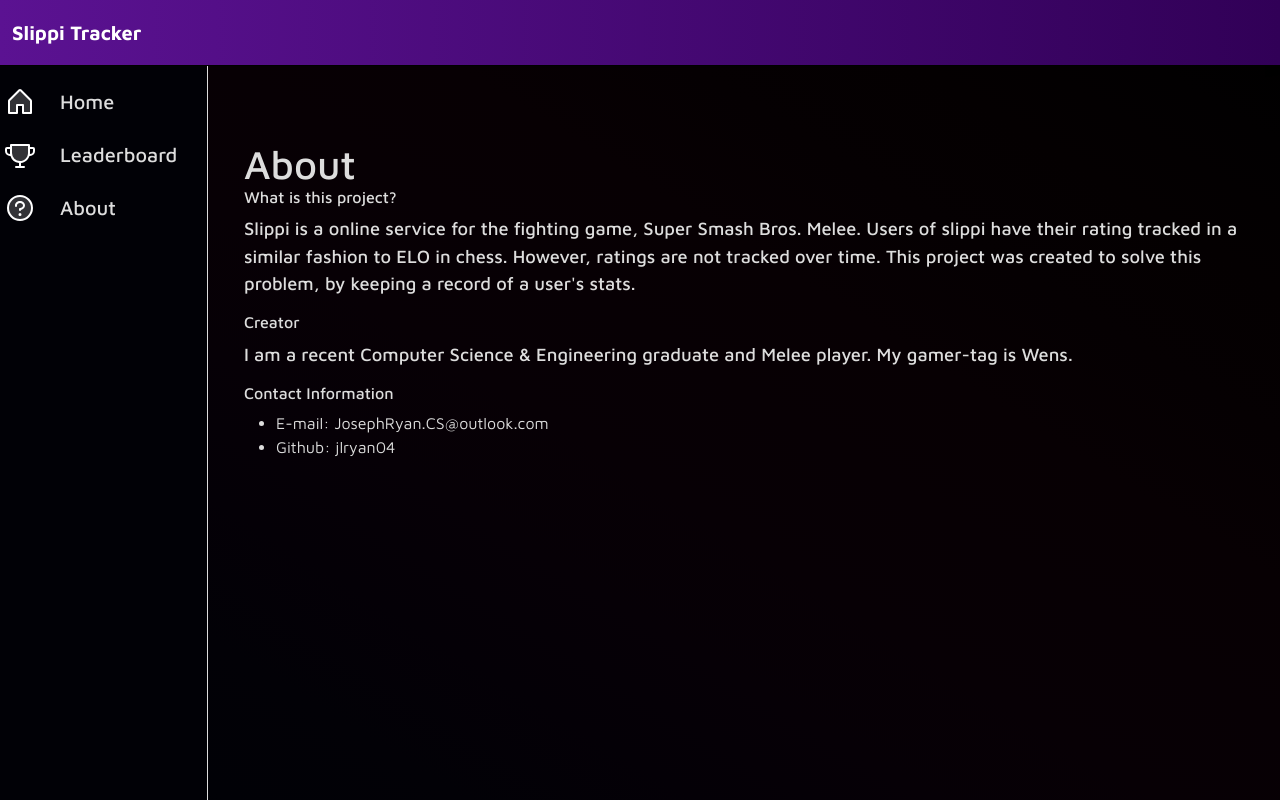
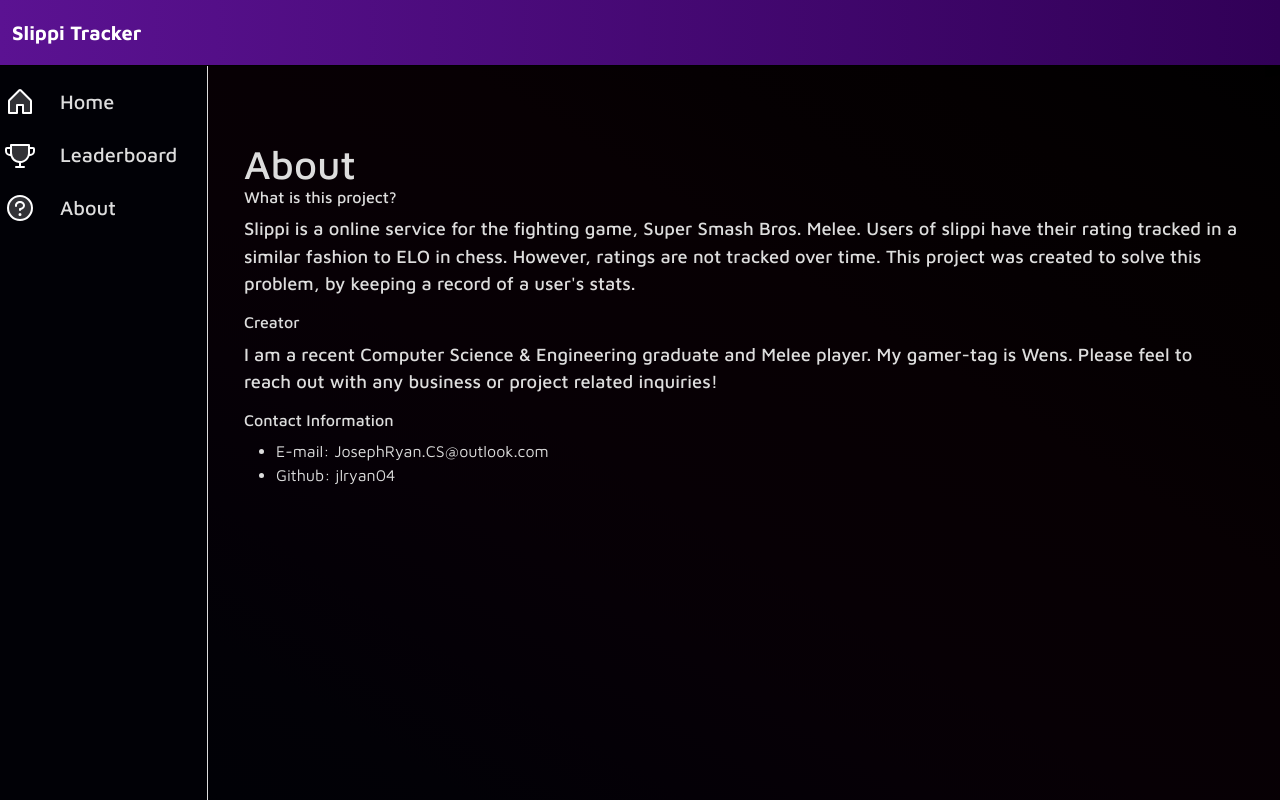
Before and after one commit to JosephRyan04/React-EloTracker, a React (Create React App) app: page /about in a window 1280 px wide. Built offline with nearby package versions, Linux system fonts and the light colour scheme.

Commit message:
Updated about section

```diff
--- a/src/pages/About.js
+++ b/src/pages/About.js
@@ -13,7 +13,8 @@ export default function ExplorePage() {
         This project was created to solve this problem, by keeping a record of a user's stats.</p>
         <h6>Creator</h6>
         <p className='about'>
-          I am a recent Computer Science & Engineering graduate and Melee player. My gamer-tag is Wens.
+          I am a recent Computer Science & Engineering graduate and Melee player. My gamer-tag is Wens. Please feel to reach out
+          with any business or project related inquiries!
         </p>
         <h6>Contact Information</h6>
         <ul>
```
